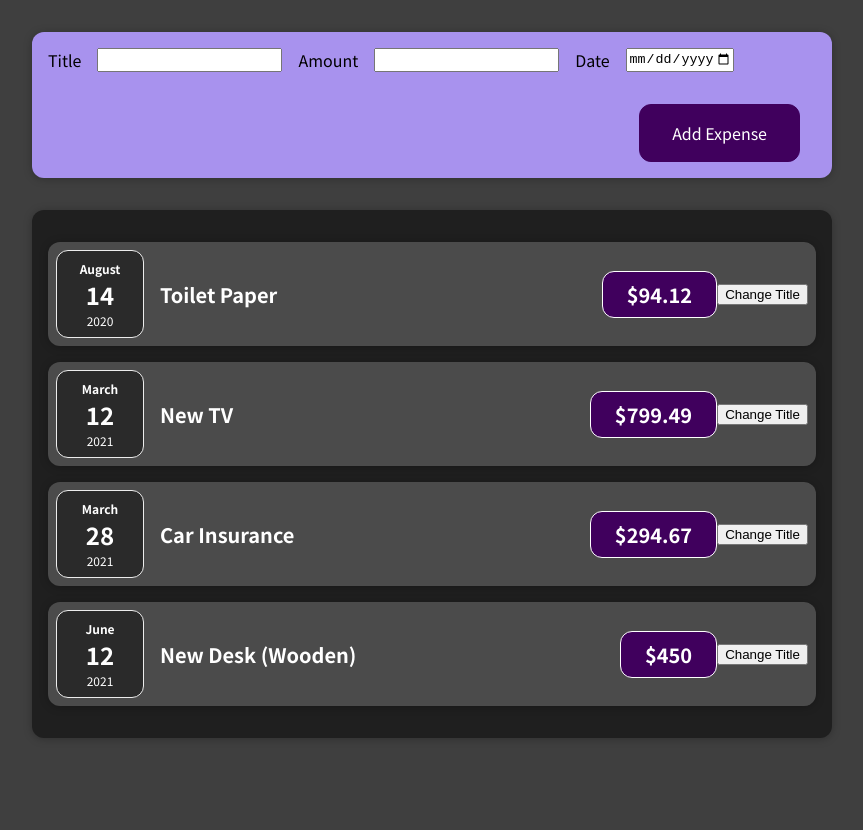
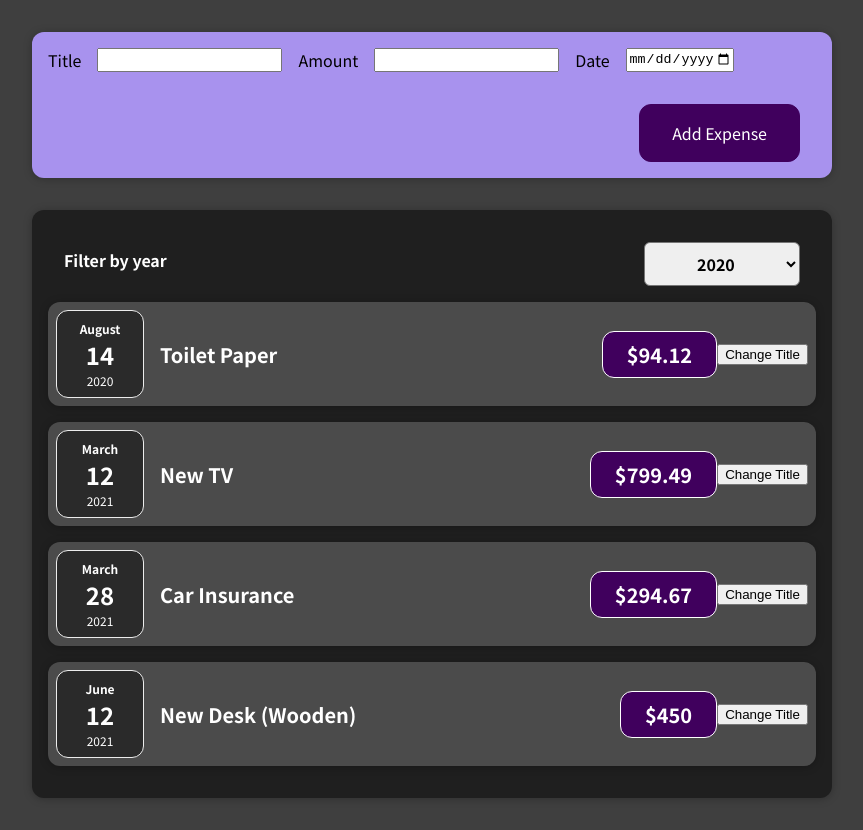
Before and after one commit to ma1379/React_Intro_Activity, a React (Create React App) app in the folder 01-starting-setup/01-starting-setup/: page / in a window 1280 px wide. Shown: the whole page, without its empty margins (208-1071 px from the left). Before the commit the page ends 800 px from the top, so only its background shows below. Built offline with nearby package versions, Linux system fonts and the light colour scheme.

Commit message:
expenses form

```diff
--- a/01-starting-setup/01-starting-setup/src/App.js
+++ b/01-starting-setup/01-starting-setup/src/App.js
@@ -23,10 +23,14 @@
       date: new Date(2021, 5, 12),
     },
   ];
+  function addExpenseHandler(expense){
+    console.log("In app.js")
+    console.log(expense)
+  }
   return(
     <div>
 
-      <NewExpense>some stuff</NewExpense>
+      <NewExpense onAddExpense={addExpenseHandler}></NewExpense>
       <Expenses items={expenses}></Expenses>
     </div>
   );
--- a/01-starting-setup/01-starting-setup/src/components/Expenses.js
+++ b/01-starting-setup/01-starting-setup/src/components/Expenses.js
@@ -1,10 +1,18 @@
-import React from 'react';
+import React, {useState} from 'react';
 import ExpenseItem from './ExpenseItem.js';
 import './Expenses.css';
+import ExpensesFilter from './newExpense/ExpensesFilter.js';
 import Card from './Card.js';
+
 function Expenses(props) {
+    const [filteredYear, setFilteredYear] = useState("2020");
+    function filterChangeHandler(selectedYear) {
+      setFilteredYear(filteredYear);
+    }
+
   return (
     <Card className='expenses'>
+      <ExpensesFilter onFilterChange={filterChangeHandler} selected={filteredYear}></ExpensesFilter>
       <ExpenseItem title={props.items[0].title} amount={props.items[0].amount} date={props.items[0].date}></ExpenseItem>
       <ExpenseItem title={props.items[1].title} amount={props.items[1].amount} date={props.items[1].date}></ExpenseItem>
       <ExpenseItem title={props.items[2].title} amount={props.items[2].amount} date={props.items[2].date}></ExpenseItem>
@@ -12,4 +20,4 @@
     </Card>
   );
 }
-export default Expenses
+export default Expenses;
--- /dev/null
+++ b/01-starting-setup/01-starting-setup/src/components/newExpense/ExpensesFilter.css
@@ -0,0 +1,21 @@
+.expenses-filter {
+    color: white;
+    padding: 0 1rem;
+  }
+  .expenses-filter__control {
+    display: flex;
+    width: 100%;
+    align-items: center;
+    justify-content: space-between;
+    margin: 1rem 0;
+  }
+  .expenses-filter label {
+    font-weight: bold;
+    margin-bottom: 0.5rem;
+  }
+  .expenses-filter select {
+    font: inherit;
+    padding: 0.5rem 3rem;
+    font-weight: bold;
+    border-radius: 6px;
+  }
--- /dev/null
+++ b/01-starting-setup/01-starting-setup/src/components/newExpense/ExpensesFilter.js
@@ -0,0 +1,21 @@
+import React from 'react';
+import './ExpensesFilter.css';
+const ExpensesFilter = (props) => {
+  function dropDownChangeHandler(event) {
+    props.onFilterChange(event.target.value)
+  }
+  return (
+    <div className='expenses-filter'>
+      <div className='expenses-filter__control'>
+        <label>Filter by year</label>
+        <select value = {props.selected} onChange={dropDownChangeHandler}>
+          <option value='2022'>2022</option>
+          <option value='2021'>2021</option>
+          <option value='2020'>2020</option>
+          <option value='2019'>2019</option>
+        </select>
+      </div>
+    </div>
+  );
+};
+export default ExpensesFilter;
--- a/01-starting-setup/01-starting-setup/src/components/newExpense/NewExpense.js
+++ b/01-starting-setup/01-starting-setup/src/components/newExpense/NewExpense.js
@@ -2,13 +2,14 @@
 import './NewExpense.css';
 import ExpenseForm from './ExpenseForm';
 
-function NewExpense() {
+function NewExpense(props) {
     function saveExpenseDataHandler(enteredExpenseData) {
         const expenseData = {
             enteredExpenseData,
             id: Math.random().toString(),
         }
         console.log(expenseData);
+        props.onAddExpense(expenseData);
     }
     return(
         <div className='new-expense'>
```
Also changed, not shown: 1 other file (tests, documents, lock files or other folders). Lines whose indentation alone changed are shown as unchanged.
